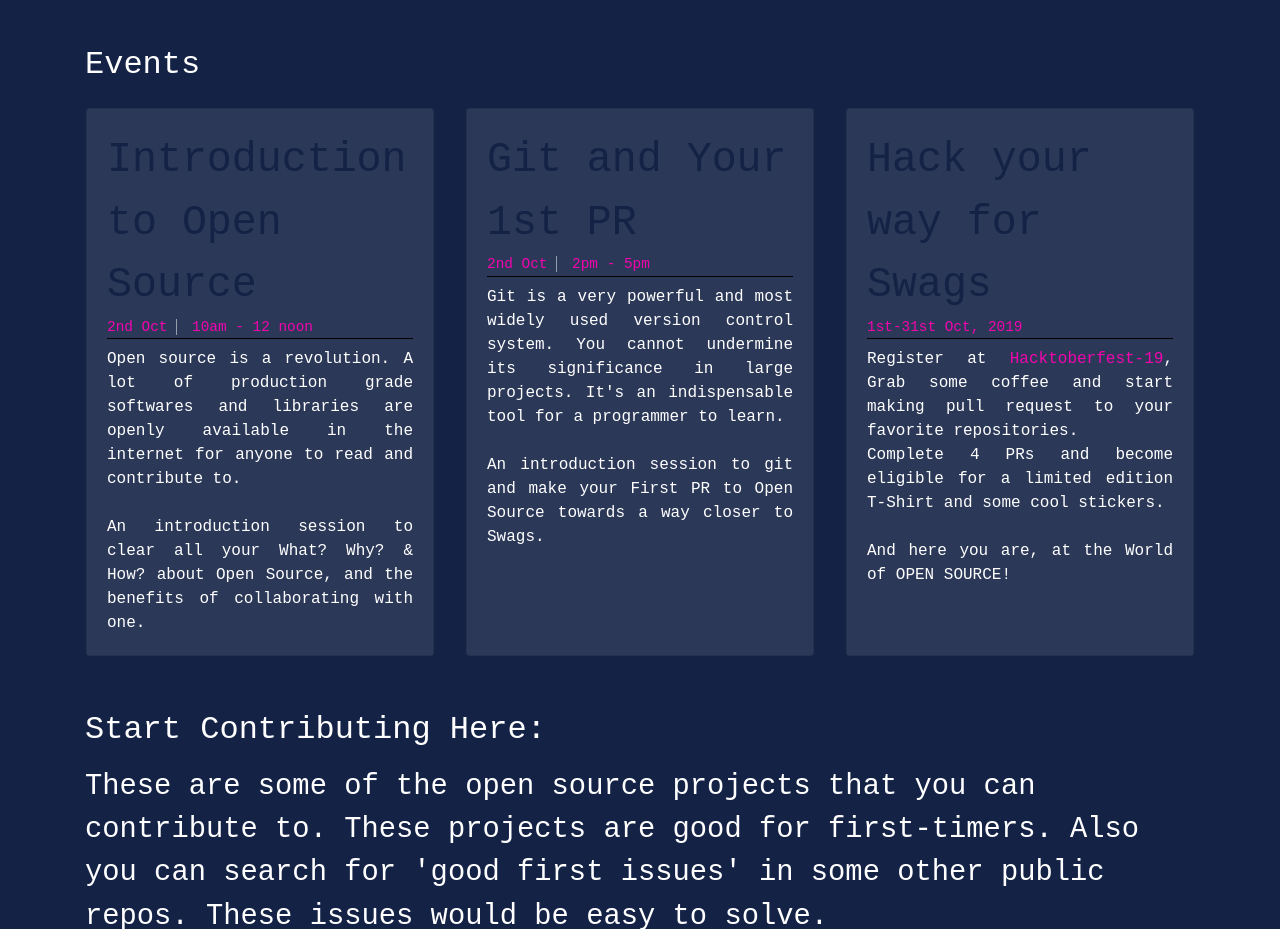
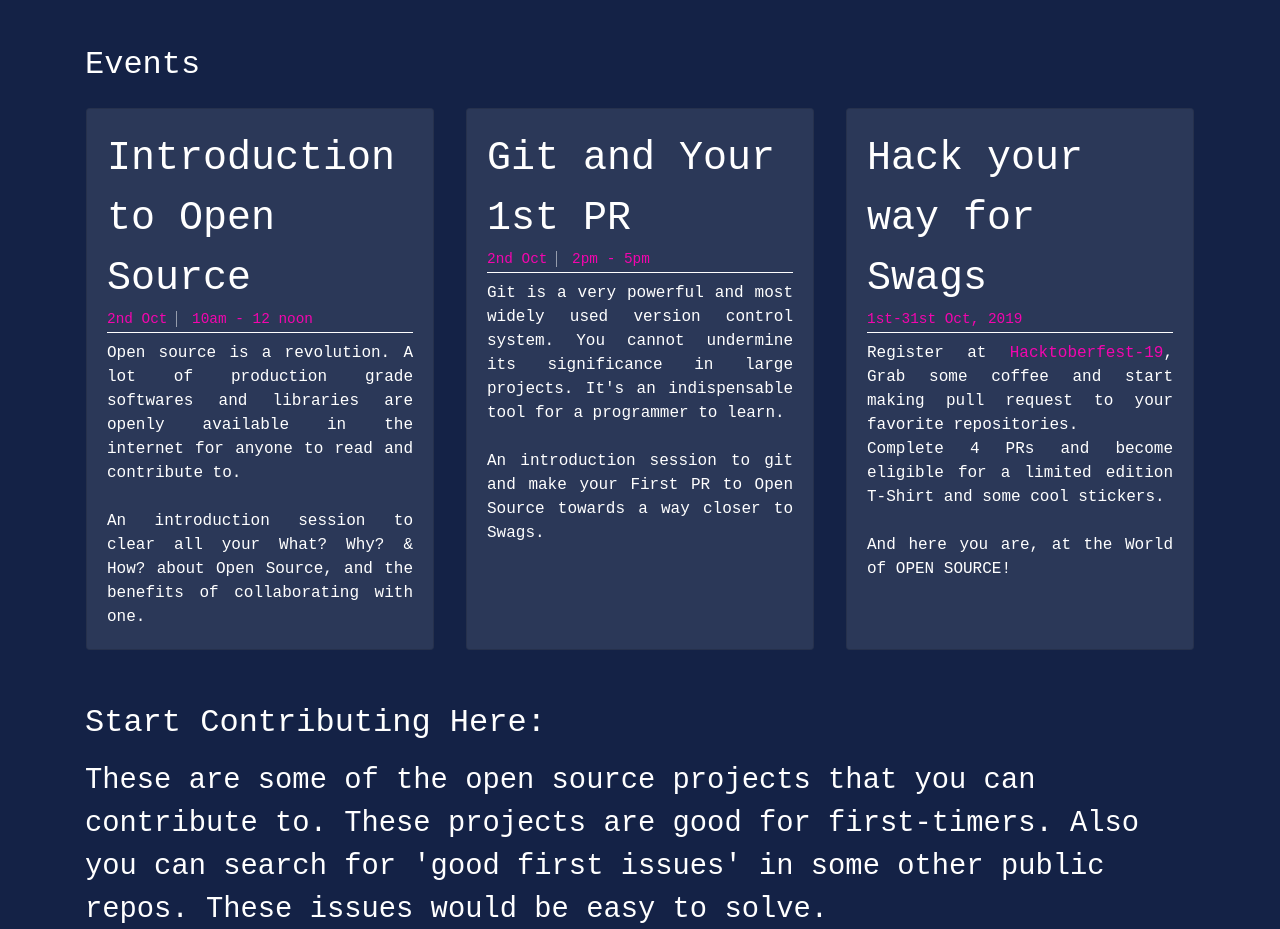
Before and after one commit to iiitranchi/iiitranchi.github.io, a plain HTML site: page hacktoberfest-19/index.html in a window 1280 px wide. Shown: the part 1460-2389 px from the top of the page. Drawn offline with nearby package versions, Linux system fonts and the light colour scheme.

Commit message:
Some design changes in Events section of the site.
The color, as well as spacing and padding, is changed for a better look. The color of "event-head" changed to #ffffff (White) for its contrast with the background color. And the font size including padding is also altered.

```diff
--- a/hacktoberfest-19/css/styles.css
+++ b/hacktoberfest-19/css/styles.css
@@ -131,11 +131,11 @@ body {
 }
 
 .event-head, .speaker-head {
-    font-size: 2.6em;
-    color: #142246;
+    font-size: 2.5em;
+    color: #ffffff;
     font-weight: 500;
-    border-bottom: 1px solid black;
-    padding-bottom: 0px;
+    border-bottom: 1px solid rgb(255, 255, 255);
+    padding-bottom: 1px;
 }
 
 .event-date, .speaker-caption {
```
